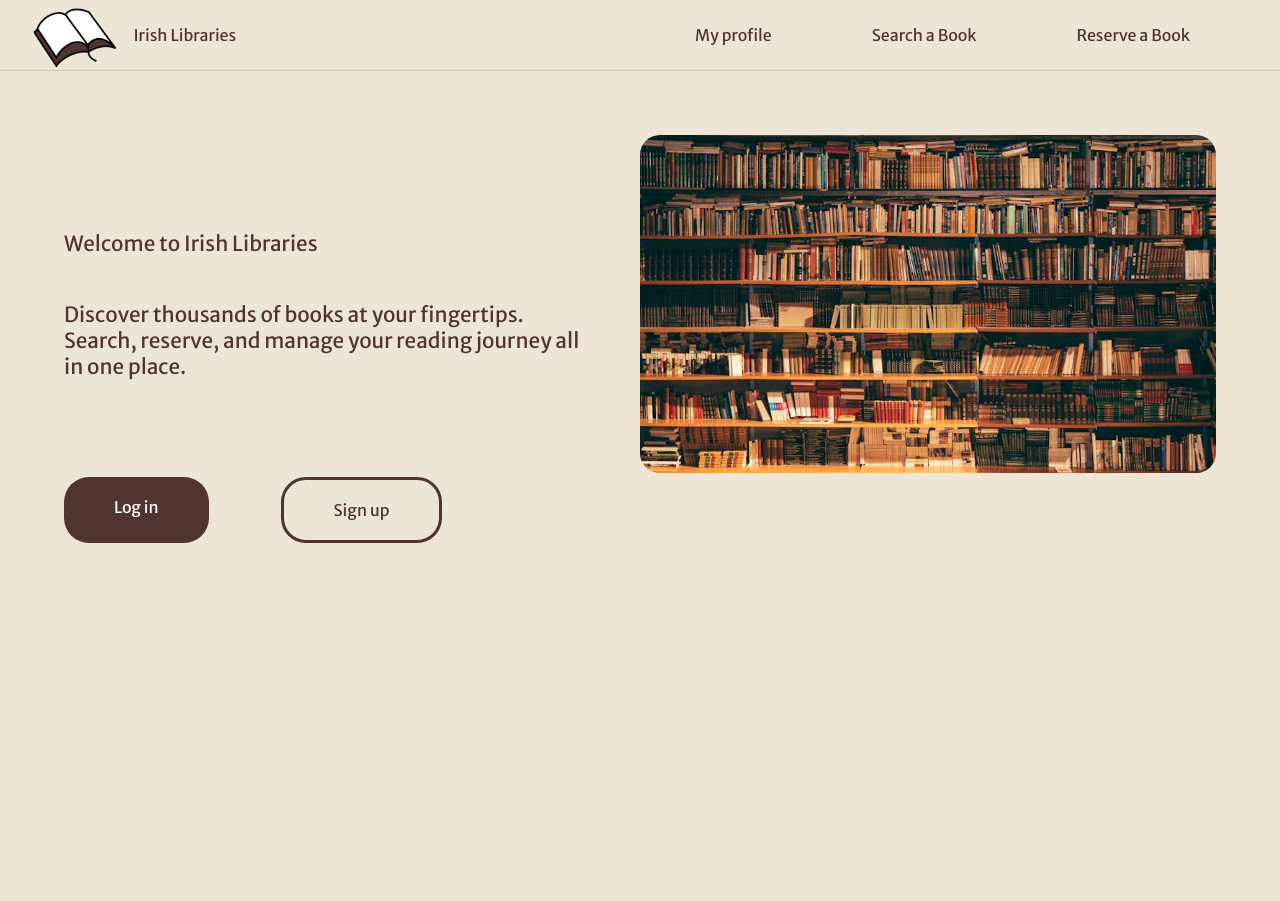
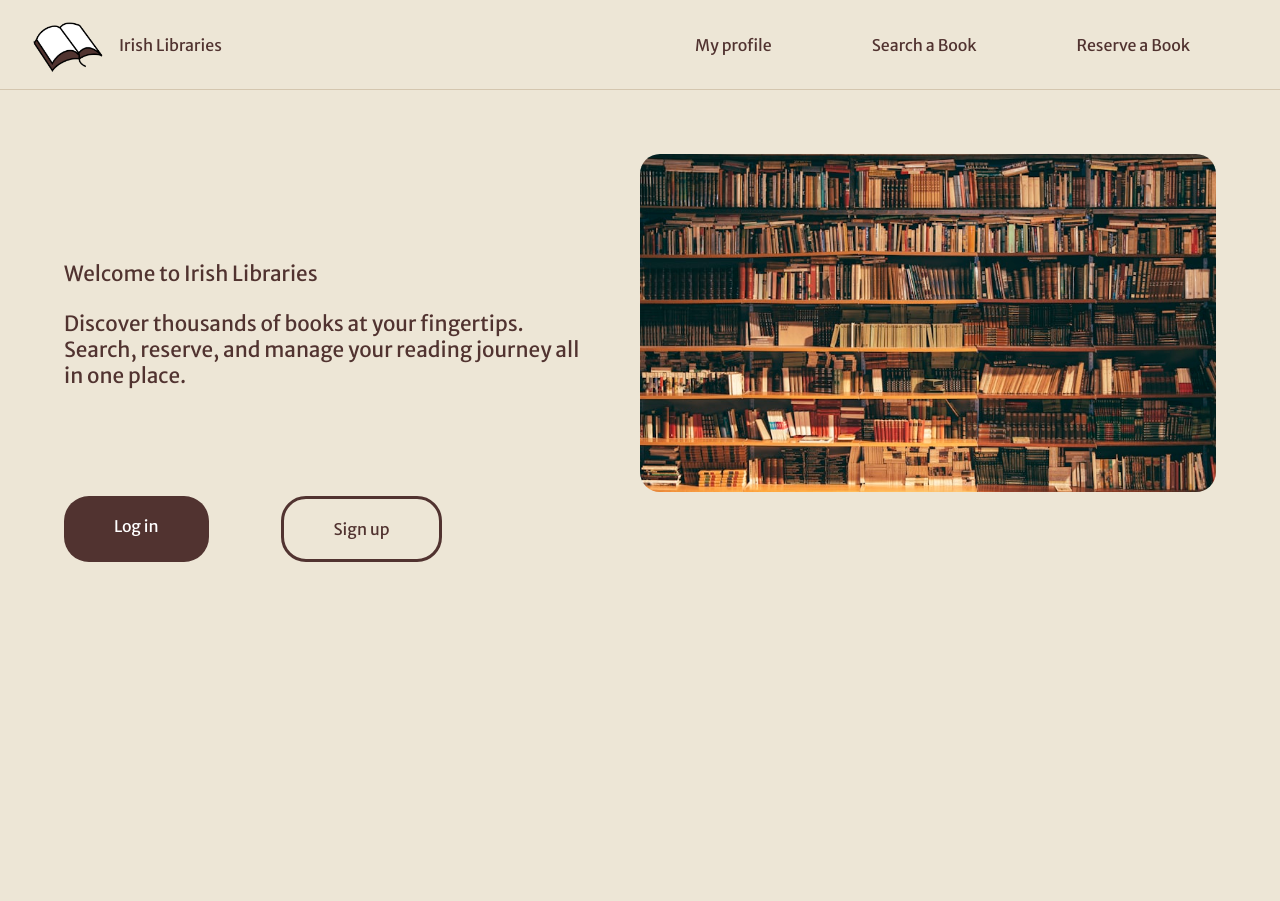
Before and after one commit to ainecarles/LibraryProject, a PHP site: page / in a window 1280 px wide. Before the commit the page ends 543 px from the top, so only its background shows below. Run offline with PHP 8.4, Linux system fonts and the light colour scheme.

Commit message:
Final Index page (html and css)

```diff
--- a/CSS/Index.css
+++ b/CSS/Index.css
@@ -1,161 +1,175 @@
-@import url("https://fonts.googleapis.com/css2?family=Merriweather+Sans&family=Montserrat&family=Sacramento&display=swap");/*Import fonts*/
+@import url("https://fonts.googleapis.com/css2?family=Merriweather+Sans&family=Montserrat&family=Sacramento&display=swap");
+
+:root {
+    /* Colors */
+    --primary-bg: #EDE6D6;
+    --primary-text: #513330;
+    --primary-dark: #513330;
+    --accent-light: #d4c6af;
+    --shadow-color: #b6a2a0;
+
+    /* Fonts */
+    --font-primary: "Merriweather Sans", sans-serif;
+    --font-size-base: 1rem;
+    --font-size-large: 1.3rem;
+
+    /* Spacing */
+    --spacing-sm: 1rem;
+    --spacing-md: 1.5rem;
+    --spacing-lg: 2rem;
+    --spacing-xl: 4.5em;
+
+    /* Layout (Border and Nav Size) */
+    --border-radius: 25px;
+    --border-width: 3px;
+    --nav-height: 90px;
+
+    /* Transitions */
+    --transition-fast: 0.2s ease;
+    --transition-slow: 0.3s ease-in-out;
+}
+
+/* Base Styles */
+* {
+    margin: 0;
+    padding: 0;
+    box-sizing: border-box;
+}
 
 body {
-    background-color: #EDE6D6;
-    margin: 0;
-    font-family: "Merriweather Sans", sans-serif;
-    overflow: hidden;
+    background-color: var(--primary-bg);
+    font-family: var(--font-primary);
+    overflow: hidden;/* No scrolling */
 }
 
-
 p {
-    color:#513330;
+    color: var(--primary-text);
 }
 
-.pageContent{
+/* Navbar Layout */
+.container {
+    position: sticky;
+    top: 0;
+    height: var(--nav-height);
+    background-color: var(--primary-bg);
+    border-bottom: 1px solid var(--accent-light);
+    z-index: 2;
+}
+
+.navbar {
+    display: flex;
+    align-items: center;
+    height: 100%;
+    width: 100%;
+    justify-content: space-between;
+}
+
+.navbar ul {
+    display: flex;
+    margin-left: auto;
+    margin-right: 40px;
+}
+
+.navbar ul li {
+    list-style-type: none;
+    padding: 10px;
+    margin: 0 40px;
+}
+
+/* Logo in Navbar */
+.navTitle {
+    padding-left: 15px;
+}
+
+.logo img {
+    height: var(--spacing-xl);
+    width: auto;
+    margin-left: var(--spacing-lg);
+}
+
+/* Links */
+a {
+    color: var(--primary-text);
+    text-decoration: none;
+    transition: border var(--transition-slow);
+}
+
+.navbar a {
+    border-bottom: 2px solid transparent;
+}
+
+.navbar a:hover {
+    border-bottom: 2px solid var(--primary-dark);
+}
+
+/* Page Content */
+.pageContent {
     display: grid;
     grid-template-columns: 1fr 1fr;
     grid-template-rows: 1fr 1fr;
     column-gap: 50px;
-    padding: 5% 5%;
+    padding: 5%;
 }
 
-.leftContent{
-    grid-column: 1 / span 1;
+.leftContent {
+    grid-column: 1;
     justify-self: center;
     align-self: center;
-
 }
 
-.leftContent p{
-    font-size: 1.3rem;
+.leftContent p {
+    font-size: var(--font-size-large);
 }
 
-.welcome{
-    padding-bottom: 1.5rem;
+.welcome {
+    padding-bottom: var(--spacing-md);
 }
 
-.rightImg{
-    grid-column: 2 / span 1;
-    grid-row: 1/ span 1;
+.rightImg {
+    grid-column: 2;
+    grid-row: 1;
     justify-self: center;
     align-self: end;
 }
 
 .rightImg img {
-
     width: 45vw;
     max-width: 600px;
     border-radius: 20px;
 }
 
+/* Buttons (Login and Signup) */
+.buttonRow {
+    grid-column: 1;/* Position buttons in col 1 row 2 of pageContent grid */
+    grid-row: 2;
+    align-self: start;
 
-.buttonRow {
-    grid-column: 1 / span 1;/* stays in col 1*/
-    grid-row: 2 / span 1;/* stays in row 2*/
-
-
-    align-self: start;/* remains under text*/
-
-    display:grid;/* splits row 2 col 1 into two cols*/
+    display: grid;/* Create grid within a grid, 2 columns to position buttons */
     grid-template-columns: 0.7fr 1fr;
 }
 
-.buttonRow .btn1{
-    grid-column: 1 / span 1;
-    justify-self: start;
+.buttonRow a {
+    padding: 20px 50px;
+    border-radius: var(--border-radius);
+    transition: transform var(--transition-fast), box-shadow var(--transition-fast);
 }
 
-.buttonRow .btn2{
-    grid-column: 2/ span 1;
-    justify-self: start;
+.buttonRow a:hover {
+    transform: translateY(-5px);
+    box-shadow: 0 5px 20px var(--shadow-color);
 }
 
-.btn1{
-    padding: 20px 50px;
-    border-radius: 25px;
-    background-color: #513330;
+.btn1 {
+    background-color: var(--primary-dark);
     color: white;
-    text-decoration: none;
-    transition: transform 0.2s ease, box-shadow 0.2s ease;
 }
 
-.btn2{
-    padding: 20px 50px;
-    border-radius: 25px;
-    border-color:#513330;
-    border-width: 3px;
-    border-style: solid;
-
-    background-color: #EDE6D6;
-    color:#513330;
-    text-decoration: none;
-    transition: transform 0.2s ease, box-shadow 0.2s ease;
+.btn2 {
+    border: var(--border-width) solid var(--primary-dark);
+    background-color: var(--primary-bg);
+    color: var(--primary-text);
 }
 
-.buttonRow a:hover{
-    transform: translateY(-5px);
-    box-shadow: 0 5px 20px #b6a2a0;
-
-}
-
-.navTitle{
-    padding-left: 15px;
-}
-
-.logo img{
-    height: 4.5em;
-    width: auto;
-    font-size: 1.2rem;
-    margin-left: 2rem;
-}
-
-.container{
-    position: sticky;
-    top:0;
-    height: 70px;
-    background-color: #EDE6D6;
-    font-size: 1rem;
-    border-bottom: 1px solid #d4c6af;
-}
-
-.navbar{
-    display: flex;
-    flex-direction: row;
-    align-items: center;
-    height: 100%;
-    width: 100%
-}
-
-.navbar ul{
-    display: flex;
-    margin-left: auto;
-    margin-right: 40px;
-}
-
-.navbar ul li{
-    list-style-type: none;
-}
-
-.container .navbar{
-    justify-content: space-between;
-}
-
-.container .navbar ul li {
-  padding: 10px;
-  margin: 0 40px;
-}
-
-ul li a{
-    color: #513330;
-    text-decoration: none;
-    border-bottom: 2px solid transparent;
-    transition: border 0.3s ease-in-out;
-
-}
-
-ul li a:hover{
-    border-bottom: 2px solid #513330;
-
-
-}
+/* Button Positioning */
+.btn1 { grid-column: 1; justify-self: start; }
+.btn2 { grid-column: 2; justify-self: start; }
--- a/Index.html
+++ b/Index.html
@@ -50,6 +50,7 @@
         </div>
 
     </div>
+
 </body>
 
 </html>
```
